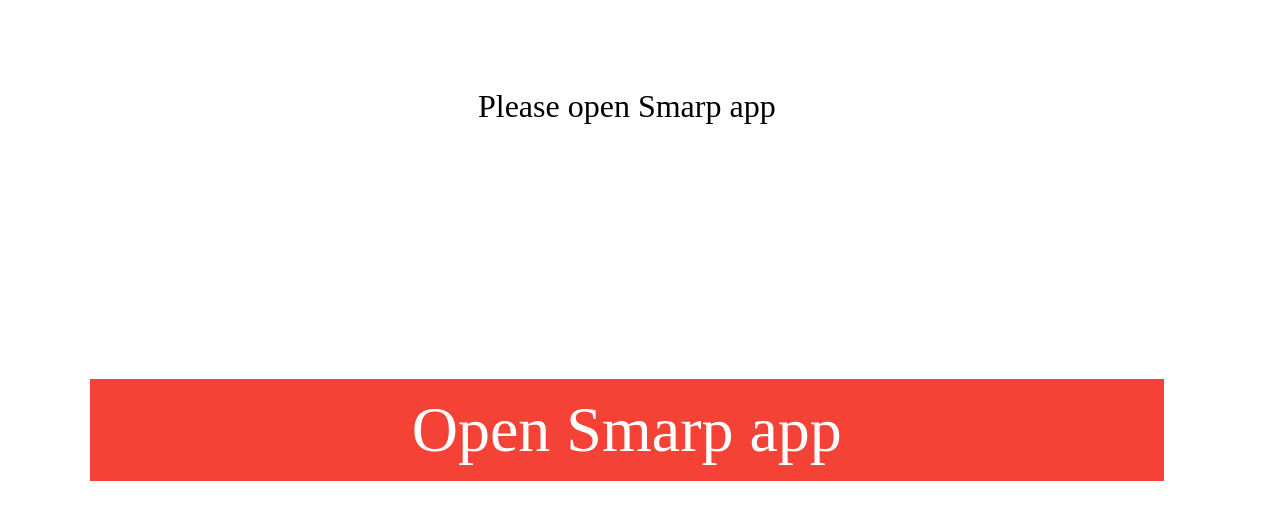
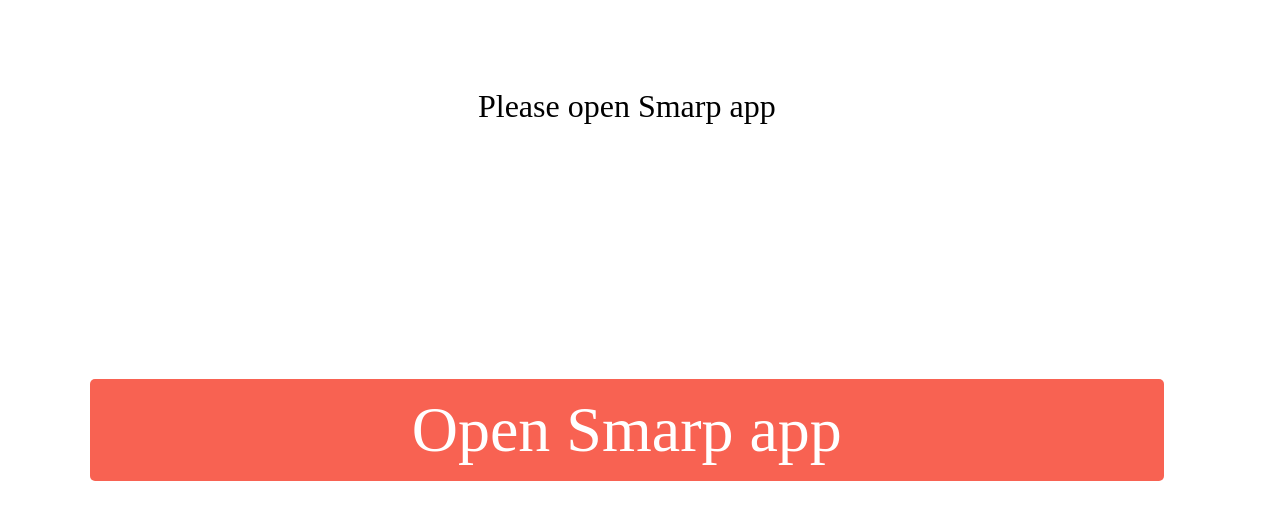
Before and after one commit to smarpMobileDeveloper/smarpmobiledeveloper.github.io, a plain HTML site: page index.html in a window 1280 px wide. Shown: the part 624-1143 px from the top of the page. Drawn offline with Linux system fonts and the light colour scheme.

Commit message:
Update index.html

```diff
--- a/index.html
+++ b/index.html
@@ -3,7 +3,8 @@
 <head>
 <style>
 a:link, a:visited {
-  background-color: #f44336;
+  background: rgb(248, 98, 82);
+  border-radius: 5px;
   color: white;
   padding: 14px 25px;
   text-align: center;
@@ -23,6 +24,7 @@ a:hover, a:active {
   cursor: pointer;
   text-align: center;
   font-size: 200%;
+  font-family: SFProText-Regular;
 }
 
 </style>
```
